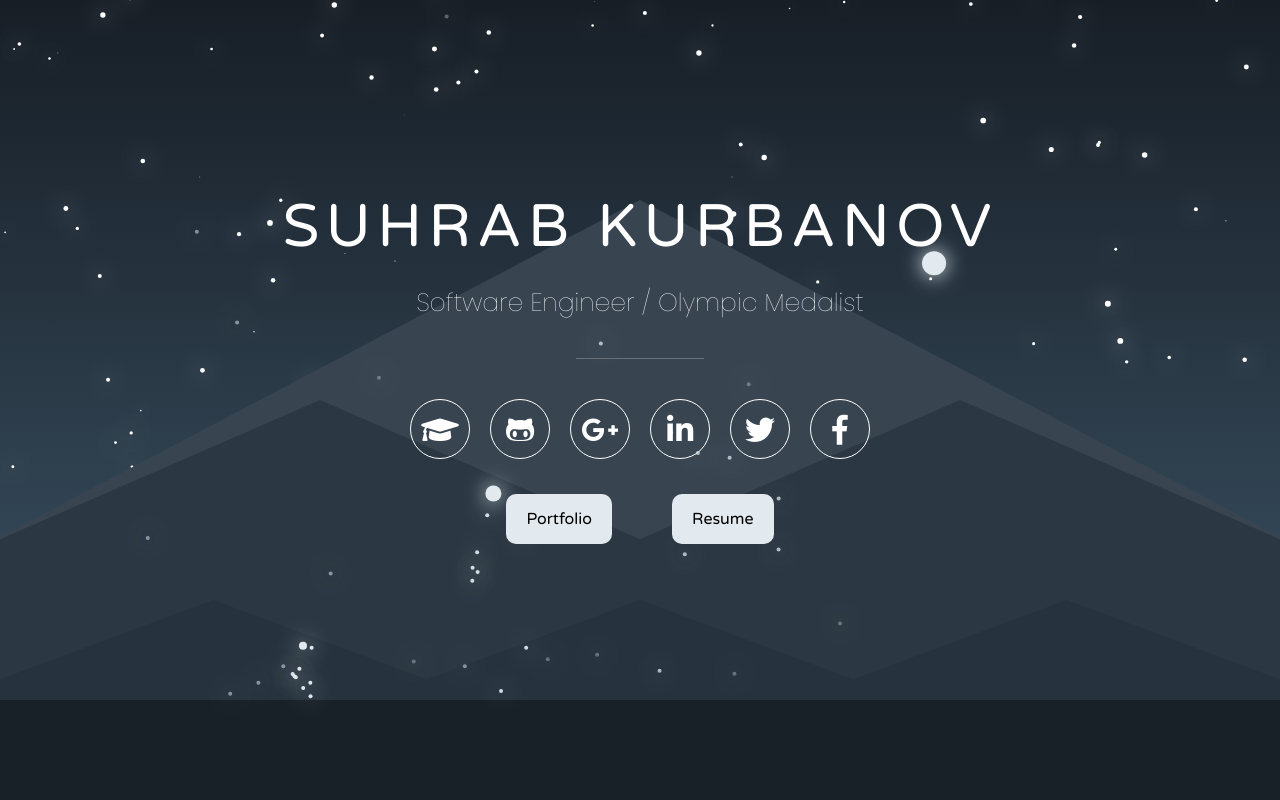
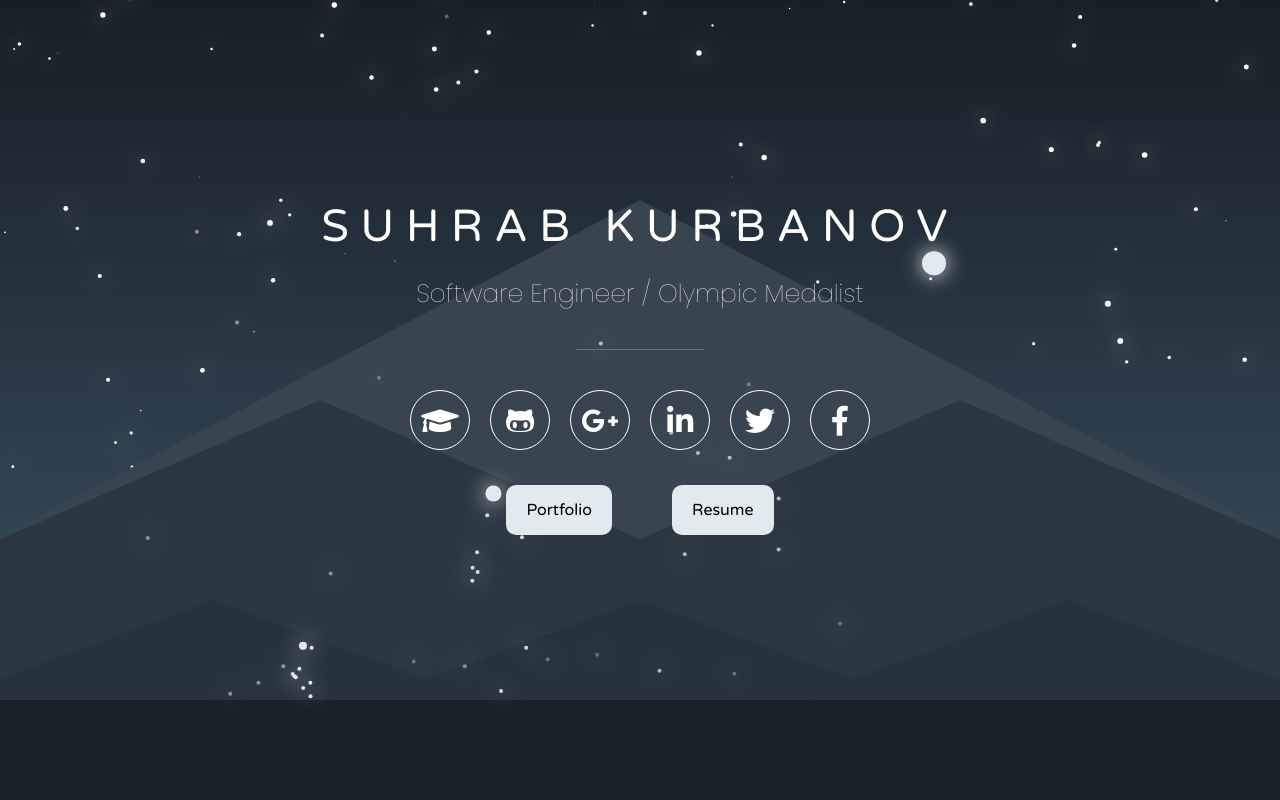
Before and after one commit to suhrabjan/portfolio-latest, a Django app: template portfolio/templates/portfolio/home.html in a window 1280 px wide. Run offline with Django 3.2, Linux system fonts and the light colour scheme; the template is opened without the code that fills it, so the values that code supplies are empty; some libraries are stand-ins or nearby versions.

Commit message:
Corrections

```diff
--- a/django_portfolio/settings.py
+++ b/django_portfolio/settings.py
@@ -23,7 +23,7 @@ BASE_DIR = os.path.dirname(os.path.dirname(os.path.abspath(__file__)))
 SECRET_KEY = '3_25=tea)!vso2h3-o&3vonx10#hw28qa5kq3f2hgln&0vvwt*'
 
 # SECURITY WARNING: don't run with debug turned on in production!
-DEBUG = True
+DEBUG = False
 
 ALLOWED_HOSTS = ['suhrabk.herokuapp.com', 'portf-sk.herokuapp.com', 'suhrabk.com', 'www.suhrabk.com', '127.0.0.1', 'localhost:8000']
 
--- /dev/null
+++ b/portfolio/static/portfolio/canvas.css
@@ -0,0 +1,277 @@
+* {
+    box-sizing: border-box;
+    margin: 0;
+}
+html, body {
+    width: 100vw;
+    height: 100vh;
+    margin: 0;
+    padding: 0;
+    line-height: 1.2;
+}
+canvas {
+    position: absolute;
+    z-index: -1;
+}
+
+main {
+    height: 90vh;
+    width: 100vw;
+    justify-content: center;
+    display: flex;
+    flex-direction: column;
+    text-align: center;
+
+}
+
+h1 {
+    color: #FFF;
+    font-family: 'Varela Round', sans-serif;
+    /*font-family: 'Exo', sans-serif;*/
+    /*font-variant: small-caps;*/
+    font-size: 60px;
+    font-weight: 300;
+    margin-bottom: 25px;
+    letter-spacing: 0.1em;
+}
+
+h2 {
+    color: #FFF;
+    /*font-family: 'Exo', sans-serif;*/
+    font-family: 'Poppins', sans-serif;
+    /*font-variant: small-caps;*/
+    font-size: 25px;
+    font-weight: 100;
+}
+
+hr {
+    width: 10%;
+    height: 1px;
+    border: 0;
+    background-color: rgba(255,255,255,0.231);
+    margin: 40px auto;
+}
+
+.social {
+    display: flex;
+    list-style: none;
+    justify-content: center;
+    padding: 0;
+    width: 30%;
+    margin: auto;
+
+}
+
+.social li {
+    margin: 0 10px 0 10px;
+}
+
+a {
+    transition: all 0.3s ease-in-out;
+}
+
+.fas, .fab {
+    color: white;
+    font-size: 30px;
+    width: 100%;
+    height: 100%;
+    margin-top: 15px;
+}
+
+.social li a {
+    display: inline-block;
+    width: 60px;
+    height: 60px;
+    border: 1px solid #fff;
+    border-radius: 100%;
+    cursor: pointer;
+}
+
+.fa-graduation-cap:hover {
+    color: black;
+}
+
+.grad:hover {
+    border: 1px solid black;
+    background-color: #fff;
+}
+
+.fa-github-alt:hover {
+    color: chocolate;
+}
+
+.git:hover {
+    border: 1px solid chocolate;
+    background-color: #fff;
+}
+
+.fa-google-plus-g:hover {
+    color: #db4437;
+}
+
+.google:hover {
+    border: 1px solid #db4437;
+    background-color: #fff;
+}
+
+.fa-linkedin-in:hover {
+    color: #0073b1;
+}
+
+.link:hover {
+    border: 1px solid #0073b1;
+    background-color: #fff;
+}
+
+.fa-twitter:hover {
+    color: #1da1f2;
+}
+
+.twit:hover {
+    border: 1px solid #1da1f2;
+    background-color: #fff;
+}
+
+.fa-facebook-f:hover {
+    color: #4267b2;
+}
+
+.face:hover {
+    border: 1px solid #4267b2;
+    background-color: #fff;
+}
+
+.portfolio {
+    list-style: none;
+    display: flex;
+    justify-content: center;
+    width: 20%;
+    margin: 50px auto 0 auto;
+    padding: 0;
+}
+
+.portfolio li {
+    margin: 0 30px;
+}
+
+.portfolio li a {
+    font-family: 'Varela Round', sans-serif;
+    text-decoration: none;
+    color:black;
+    padding: 15px 20px;
+    border-radius: 10px;
+    background-color: #E3EAEF;
+}
+
+.portfolio li a:hover {
+    color: #FFF;
+    background-color: #384551;
+    border: 1px solid #E3EAEF;
+}
+
+@media screen and (max-width: 1600px) {
+    h1 {
+        font-size: 45px;
+        letter-spacing: 0.25em;
+    }
+}
+
+
+@media screen and (max-width: 1050px) {
+    h1 {
+        font-size: 35px;
+        letter-spacing: 0.25em;
+    }
+
+    h2 {
+        font-size: 20px;
+        letter-spacing: 2px;
+    }
+
+    .social li a {
+        width: 50px;
+        height: 50px;
+    }
+
+    .fab, .fas {
+        font-size: 25px;
+        margin-top: 12px;
+    }
+}
+
+
+@media screen and (max-width: 550px) {
+    h1 {
+        font-size: 35px;
+        letter-spacing: 5px;
+    }
+
+    h2 {
+        font-size: 18px;
+        letter-spacing: 1px;
+    }
+
+    .social li a {
+        width: 45px;
+        height: 45px;
+    }
+
+    .fab, .fas {
+        font-size: 22px;
+        margin-top: 10px;
+    }
+
+    .portfolio li a {
+        padding: 10px 15px;
+    }
+
+    hr {
+        width: 20%;
+    }
+
+    .social li {
+        margin: 0 5px;
+    }
+
+    .portfolio li {
+        margin: 0 20px;
+    }
+}
+
+@media screen and (max-width: 450px) {
+    h1 {
+        font-size: 30px;
+        letter-spacing: 0;
+    }
+
+    h2 {
+        font-size: 16px;
+        letter-spacing: 0;
+    }
+
+    .social li a {
+        width: 40px;
+        height: 40px;
+    }
+
+    .fab, .fas {
+        font-size: 18px;
+        margin-top: 10px;
+    }
+
+    .portfolio li a {
+        padding: 10px 15px;
+    }
+
+    hr {
+        width: 20%;
+    }
+
+    .social li {
+        margin: 0 3px;
+    }
+
+    .portfolio li {
+        margin: 0 15px;
+    }
+}
--- a/portfolio/static/portfolio/canvas.js
+++ b/portfolio/static/portfolio/canvas.js
@@ -4,6 +4,13 @@ canvas.height = window.innerHeight;
 const ctx = canvas.getContext('2d');
 let c = 0;
 let d = 1;
+
+
+window.addEventListener('resize', function() {
+    canvas.width = window.innerWidth;
+    canvas.height = window.innerHeight;
+    init();
+})
 
 // Object Circle
 function Star(x, y, radius, color) {
@@ -34,14 +41,14 @@ Star.prototype.update = function() {
     this.draw();
 
     // When star hits bottom or upper edge
-    if (this.y + this.radius + this.dy > innerHeight - groundHeight) {
+    if (this.y + this.radius + this.dy > canvas.height - groundHeight) {
         this.dy = -this.dy * this.friction;
         this.explode()
     } else {
         this.dy += this.gravity;
     }
     // When star hits left or right edge
-    if (this.x > innerWidth - this.radius - this.dx || this.x < this.radius) {
+    if (this.x > canvas.width - this.radius - this.dx || this.x < this.radius) {
         this.dx = -this.dx * this.friction;
         this.explode();
     }
@@ -93,13 +100,13 @@ MiniStar.prototype.update = function() {
     this.draw();
 
     // When star hits bottom or upper edge
-    if (this.y > innerHeight - this.radius - this.dy - groundHeight || this.y < this.radius) {
+    if (this.y > canvas.height - this.radius - this.dy - groundHeight || this.y < this.radius) {
         this.dy = -this.dy * this.friction;
     } else {
         this.dy += this.gravity;
     }
     // When star hits left or right edge
-    if (this.x > innerWidth - this.radius || this.x < this.radius) {
+    if (this.x > canvas.width - this.radius || this.x < this.radius) {
         this.dx = -this.dx;
     }
     this.y += this.dy;
@@ -112,12 +119,12 @@ MiniStar.prototype.update = function() {
 
 function createMountainRange(mountainAmnt, height, range, color) {
     for (let i = 0; i < mountainAmnt; ++i) {
-        mountainWidth = innerWidth / mountainAmnt;
+        mountainWidth = canvas.width / mountainAmnt;
         ctx.beginPath();
-        ctx.moveTo(i * mountainWidth, innerHeight);
-        ctx.lineTo(i * mountainWidth + mountainWidth + range, innerHeight);
-        ctx.lineTo(i * mountainWidth + mountainWidth / 2, innerHeight - height);
-        ctx.lineTo(i * mountainWidth - range, innerHeight);
+        ctx.moveTo(i * mountainWidth, canvas.height);
+        ctx.lineTo(i * mountainWidth + mountainWidth + range, canvas.height);
+        ctx.lineTo(i * mountainWidth + mountainWidth / 2, canvas.height - height);
+        ctx.lineTo(i * mountainWidth - range, canvas.height);
         ctx.fillStyle = color;
         ctx.fill();
         ctx.closePath();
@@ -125,7 +132,7 @@ function createMountainRange(mountainAmnt, height, range, color) {
 }
 
 
-const backgroundGradient = ctx.createLinearGradient(0, 0, 0, innerHeight);
+const backgroundGradient = ctx.createLinearGradient(0, 0, 0, canvas.height);
 backgroundGradient.addColorStop(0, '#171e26');
 backgroundGradient.addColorStop(1, '#3f586b');
 
@@ -142,7 +149,7 @@ function init() {
     for (let i = 0; i < 1; ++i) {
         // let radius = Math.random() * 7 + 3;
         let radius = 12;
-        let x = radius + Math.random() * (innerWidth - 2 * radius);
+        let x = radius + Math.random() * (canvas.width - 2 * radius);
         let y = -100;
         let color = '#E3EAEF';
         stars[i] = new Star(x, y, radius, color);
@@ -150,8 +157,8 @@ function init() {
 
     for (let i = 0; i < 150; ++i) {
         let radius = Math.random() * 3;
-        let x = radius + Math.random() * (innerWidth - 2 * radius);
-        let y = radius + Math.random() * (innerHeight - 2 * radius);
+        let x = radius + Math.random() * (canvas.width - 2 * radius);
+        let y = radius + Math.random() * (canvas.height - 2 * radius);
         // let color = randColors[Math.floor(Math.random() * 6)];
         backgroundStars[i] = new Star(x, y, radius, 'white');
     }
@@ -163,19 +170,19 @@ function init() {
 function animate() {
     requestAnimationFrame(animate);
     ctx.fillStyle = backgroundGradient;
-    ctx.fillRect(0, 0, innerWidth, innerHeight);
+    ctx.fillRect(0, 0, canvas.width, canvas.height);
 
     for (let key in backgroundStars) {
         backgroundStars[key].rotate();
-        if (backgroundStars[key].y >= innerHeight - 20) {
+        if (backgroundStars[key].y >= canvas.height - 20) {
             backgroundStars[key].y = -20;
         }
     }
-    createMountainRange(1, innerHeight - 200, 500, '#384551');
-    createMountainRange(2, innerHeight - 400, 600, '#2B3843');
-    createMountainRange(3, innerHeight - 600, 325, '#26333E');
+    createMountainRange(1, canvas.height - 200, 500, '#384551');
+    createMountainRange(2, canvas.height - 400, 600, '#2B3843');
+    createMountainRange(3, canvas.height - 600, 325, '#26333E');
     ctx.fillStyle = '#182028';
-    ctx.fillRect(0, innerHeight - groundHeight, innerWidth, groundHeight)
+    ctx.fillRect(0, canvas.height - groundHeight, canvas.width, groundHeight)
 
     for (let star in stars) {
         stars[star].update();
--- a/portfolio/static/portfolio/main.css
+++ b/portfolio/static/portfolio/main.css
@@ -126,7 +126,7 @@ h4 {
     width: 40px;
     height: 40px;
     border-radius: 100%;
-    padding-top: 6px;
+    padding-top: 7px;
     transition: all 0.2s ease-in-out;
     margin: 0 2px;
 }
--- a/portfolio/templates/portfolio/home.html
+++ b/portfolio/templates/portfolio/home.html
@@ -5,182 +5,11 @@
 <head>
     <meta charset="UTF-8">
     <meta name="viewport" content="width=device-width, initial-scale=1.0">
+    <link rel="stylesheet" href="{% static 'portfolio/canvas.css' %}">
     <link href="https://fonts.googleapis.com/css?family=Open+Sans|Open+Sans:100|Poppins|Poppins:100,200,300|Varela+Round|Lato:300|Lato:700|Exo:100,200,300,400|Oxygen:300" rel="stylesheet">
     <link rel="stylesheet" href="https://use.fontawesome.com/releases/v5.1.0/css/all.css" integrity="sha384-lKuwvrZot6UHsBSfcMvOkWwlCMgc0TaWr+30HWe3a4ltaBwTZhyTEggF5tJv8tbt" crossorigin="anonymous">
     <title>Portfolio Home</title>
-    <style>
-        * {
-            box-sizing: border-box;
-            margin: 0;
-        }
-        html, body {
-            width: 100vw;
-            height: 100vh;
-            margin: 0;
-            padding: 0;
-            line-height: 1.2;
-        }
-        canvas {
-            position: absolute;
-            z-index: -1;
-        }
 
-        main {
-            height: 90vh;
-            width: 100vw;
-            justify-content: center;
-            display: flex;
-            flex-direction: column;
-            text-align: center;
-
-        }
-
-        h1 {
-            color: #FFF;
-            font-family: 'Varela Round', sans-serif;
-            /*font-family: 'Exo', sans-serif;*/
-            /*font-variant: small-caps;*/
-            font-size: 60px;
-            font-weight: 300;
-            margin-bottom: 25px;
-            letter-spacing: 0.1em;
-        }
-
-        h2 {
-            color: #FFF;
-            /*font-family: 'Exo', sans-serif;*/
-            font-family: 'Poppins', sans-serif;
-            /*font-variant: small-caps;*/
-            font-size: 25px;
-            font-weight: 100;
-        }
-
-        hr {
-            width: 10%;
-            height: 1px;
-            border: 0;
-            background-color: rgba(255,255,255,0.231);
-            margin: 40px auto;
-        }
-
-        .social {
-            display: flex;
-            list-style: none;
-            justify-content: center;
-            padding: 0;
-            width: 30%;
-            margin: auto;
-
-        }
-
-        .social li {
-            margin: 0 10px 0 10px;
-        }
-
-        a {
-            transition: all 0.3s ease-in-out;
-        }
-
-        .fas, .fab {
-            color: white;
-            font-size: 30px;
-            width: 100%;
-            height: 100%;
-            margin-top: 15px;
-        }
-
-        .social li a {
-            display: inline-block;
-            width: 60px;
-            height: 60px;
-            border: 1px solid #fff;
-            border-radius: 100%;
-            cursor: pointer;
-        }
-
-        .fa-graduation-cap:hover {
-            color: black;
-        }
-
-        .grad:hover {
-            border: 1px solid black;
-            background-color: #fff;
-        }
-
-        .fa-github-alt:hover {
-            color: chocolate;
-        }
-
-        .git:hover {
-            border: 1px solid chocolate;
-            background-color: #fff;
-        }
-
-        .fa-google-plus-g:hover {
-            color: #db4437;
-        }
-
-        .google:hover {
-            border: 1px solid #db4437;
-            background-color: #fff;
-        }
-
-        .fa-linkedin-in:hover {
-            color: #0073b1;
-        }
-
-        .link:hover {
-            border: 1px solid #0073b1;
-            background-color: #fff;
-        }
-
-        .fa-twitter:hover {
-            color: #1da1f2;
-        }
-
-        .twit:hover {
-            border: 1px solid #1da1f2;
-            background-color: #fff;
-        }
-
-        .fa-facebook-f:hover {
-            color: #4267b2;
-        }
-
-        .face:hover {
-            border: 1px solid #4267b2;
-            background-color: #fff;
-        }
-
-        .portfolio {
-            list-style: none;
-            display: flex;
-            justify-content: center;
-            width: 20%;
-            margin: 50px auto 0 auto;
-            padding: 0;
-        }
-
-        .portfolio li {
-            margin: 0 30px;
-        }
-
-        .portfolio li a {
-            font-family: 'Varela Round', sans-serif;
-            text-decoration: none;
-            color:black;
-            padding: 15px 20px;
-            border-radius: 10px;
-            background-color: #E3EAEF;
-        }
-
-        .portfolio li a:hover {
-            color: #FFF;
-            background-color: #384551;
-            border: 1px solid #E3EAEF;
-        }
-
-    </style>
 </head>
 <body>
     <canvas></canvas>
@@ -199,7 +28,7 @@
             </ul>
             <ul class="portfolio">
                 <li><a href="{% url 'portfolio-portfolio' %}">Portfolio</a></li>
-                <li><a href="{% static 'portfolio/resume/Suhrab-Kurbanov-Resume.pdf' %}">Resume</a></li>
+                <li><a href="{% static 'portfolio/resume/resume.pdf' %}">Resume</a></li>
             </ul>
 
         </div>
--- a/portfolio/templates/portfolio/portfolio.html
+++ b/portfolio/templates/portfolio/portfolio.html
@@ -160,7 +160,7 @@
         <div class="article-div">
             <h3><a href="https://github.com/suhrabjan/DNA_RNA_Protein_Converter_App" target="_blank">Genome-projects.com</a></h3>
             <h4>Creator, Writer, Administrator</h4>
-            <p>Project created to continuously develop interesting Bioinformatics projects</p>
+            <p>Project created to continuously develop interesting Bioinformatics projects. Currently in development environment, testing stage. Will publish on November 27th, 2018</p>
         </div>
     </article>
 {% endblock content1 %}
@@ -173,7 +173,7 @@
         <div class="aside-div">
             <h3>North American University</h3>
             <h4><a class="article-anchor" href="http://www.na.edu/degree-programs/graduate-programs/m-s-computer-science/" target="_blank">Master of Science in Computer Science</a> • 2018-Current</h4>
-            <p><strong>Honors:</strong> Will be competing in ICPC Programming / Algorithm Contest on November 10, 2018</p>
+            <p><strong>Honors:</strong> Ranked in top 10 in ICPC Programming / Algorithm Contest on November 10, 2018</p>
         </div>
         <hr>
         <div class="aside-div">
```
Also changed, not shown: portfolio/templates/portfolio/base.html (+8 -8 lines), 2 other files.
